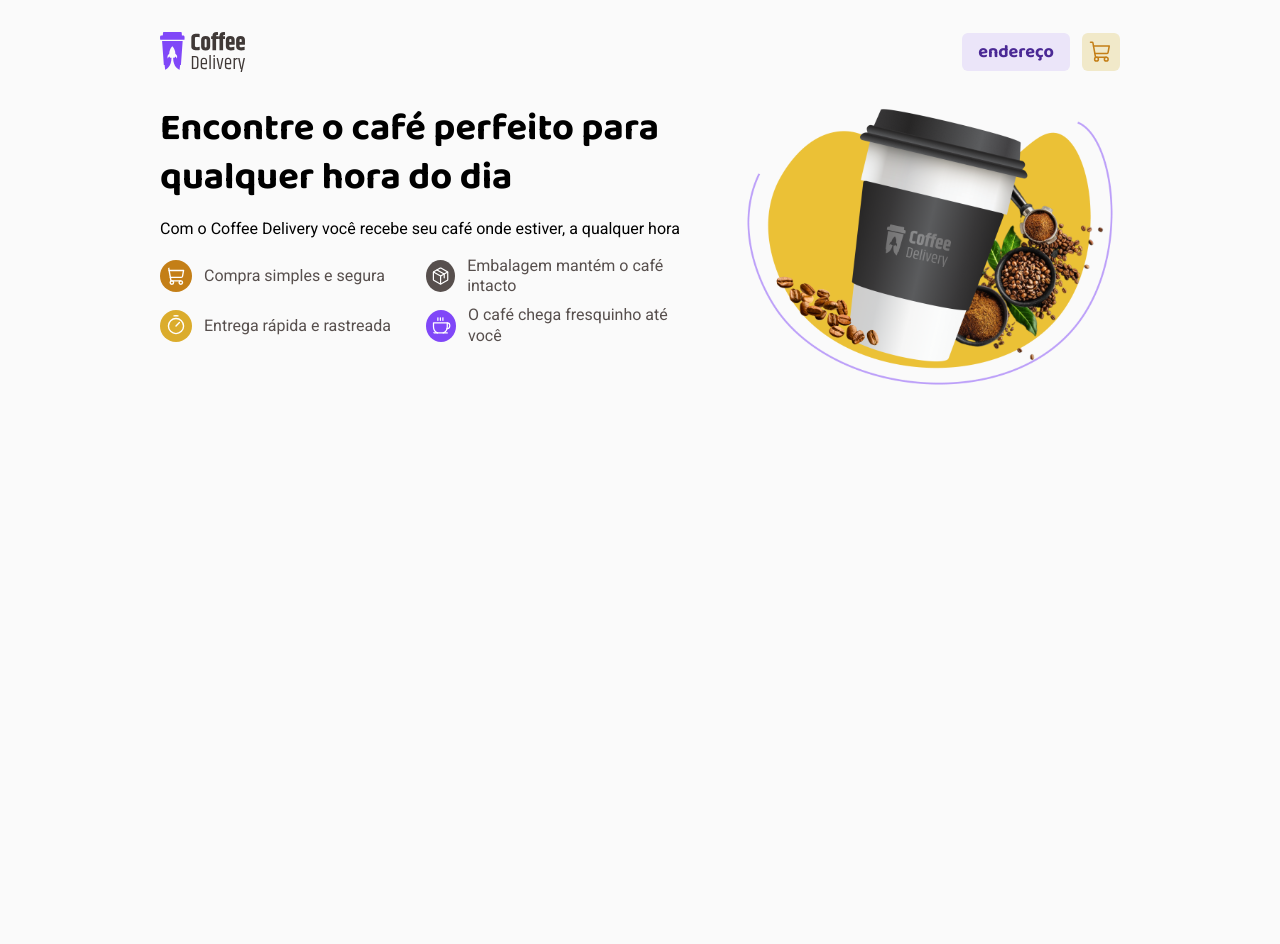
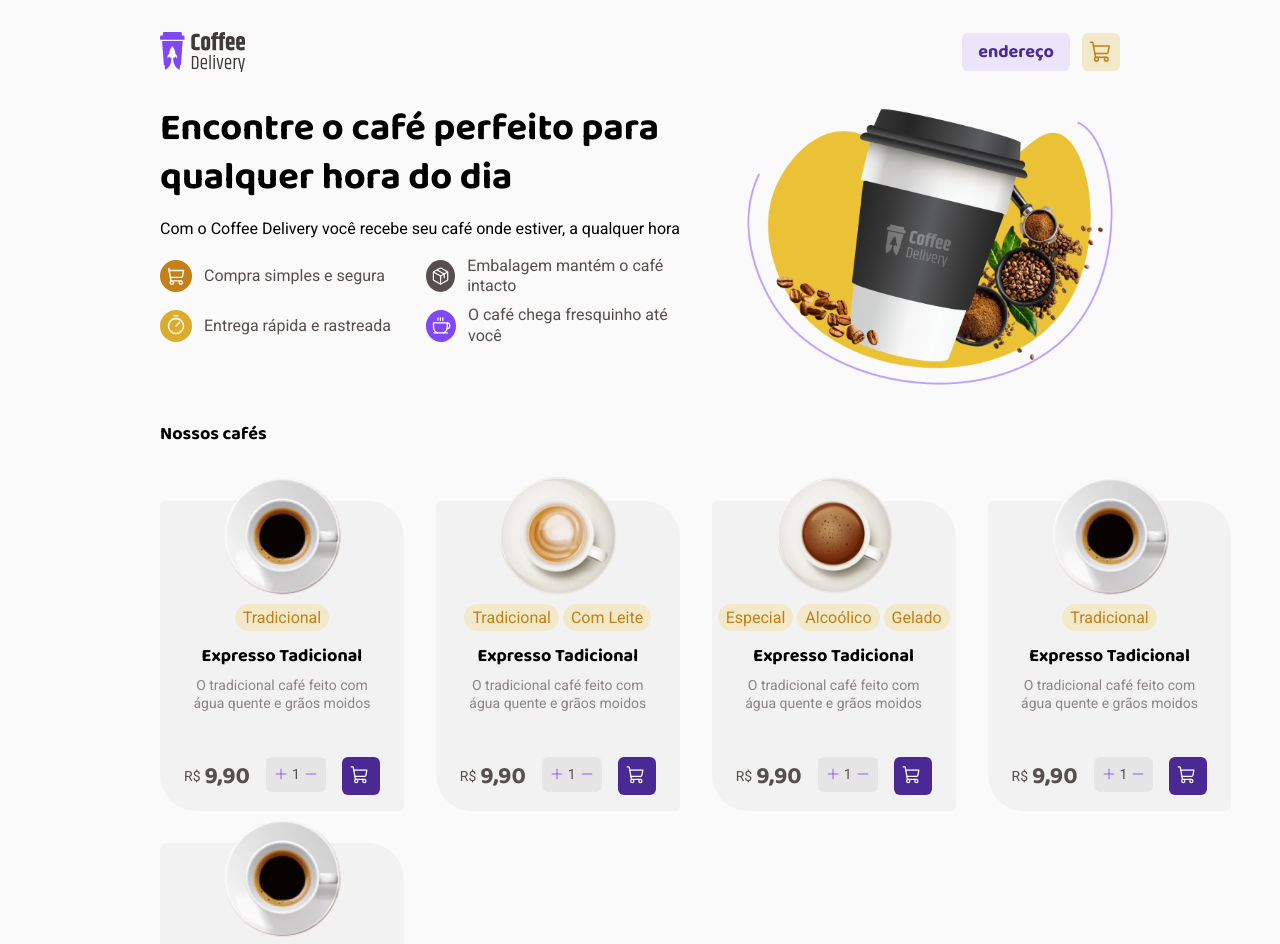
Before and after one commit to LSantoni/desafio-Coffee-Delivery, a React (Vite) app: page / in a window 1280 px wide. Shown: the top 944 px of the page. Before the commit the page ends 800 px from the top, so only its background shows below. Built offline with nearby package versions, Linux system fonts and the light colour scheme.

Commit message:
Finalizar layout home

```diff
--- a/src/pages/Home/index.tsx
+++ b/src/pages/Home/index.tsx
@@ -1,7 +1,11 @@
-import { CoffeeContainer, CoffeeDescription, HomeContainer, HomeHeader } from "./styles";
+import { CoffeeContainer, CoffeeDescription, CoffeeList, CoffeeListContainer, CoffeeValueContainer, HomeContainer, HomeHeader } from "./styles";
 
 import coffeeLogo from '../../assets/icons/home.svg';
-import { ShoppingCart, Timer, Coffee, Package } from "phosphor-react";
+import { ShoppingCart, Timer, Coffee, Package, Plus, Minus } from "phosphor-react";
+
+import cafe from '../../assets/coffees/traditional.svg';
+import coffee from '../../assets/coffees/latte.svg';
+import cubano from '../../assets/coffees/cubano.svg'
 
 export function Home() {
   return (
@@ -39,6 +43,141 @@ export function Home() {
         </div>
         <img src={coffeeLogo} alt="" />
       </HomeHeader>
+      <CoffeeListContainer>
+        <header>
+          Nossos cafés
+        </header>
+        <div id="list">
+          <CoffeeList>
+            <img src={cafe} alt="" />
+            <div>
+              <span id="features">Tradicional</span>
+            </div>
+            <header>
+              Expresso Tadicional
+            </header>
+            <p>O tradicional café feito com água quente e grãos moidos</p>
+            <CoffeeValueContainer>
+              <span>R$ <h2>9,90</h2></span>
+              <div>
+                <button>
+                  <Plus size={14} />
+                </button>
+                <span>1</span>
+                <button>
+                  <Minus size={14} />
+                </button>
+              </div>
+              <a href="">
+                <ShoppingCart size={20} />
+              </a>
+            </CoffeeValueContainer>
+          </CoffeeList>
+          <CoffeeList>
+            <img src={coffee} alt="" />
+            <div>
+              <span id="features">Tradicional</span>
+              <span id="features">Com Leite</span>
+            </div>
+            <header>
+              Expresso Tadicional
+            </header>
+            <p>O tradicional café feito com água quente e grãos moidos</p>
+            <CoffeeValueContainer>
+              <span>R$ <h2>9,90</h2></span>
+              <div>
+                <button>
+                  <Plus size={14} />
+                </button>
+                <span>1</span>
+                <button>
+                  <Minus size={14} />
+                </button>
+              </div>
+              <a href="">
+                <ShoppingCart size={20} />
+              </a>
+            </CoffeeValueContainer>
+          </CoffeeList>
+          <CoffeeList>
+            <img src={cubano} alt="" />
+            <div>
+              <span id="features">Especial</span>
+              <span id="features">Alcoólico</span>
+              <span id="features">Gelado</span>
+            </div>
+            <header>
+              Expresso Tadicional
+            </header>
+            <p>O tradicional café feito com água quente e grãos moidos</p>
+            <CoffeeValueContainer>
+              <span>R$ <h2>9,90</h2></span>
+              <div>
+                <button>
+                  <Plus size={14} />
+                </button>
+                <span>1</span>
+                <button>
+                  <Minus size={14} />
+                </button>
+              </div>
+              <a href="">
+                <ShoppingCart size={20} />
+              </a>
+            </CoffeeValueContainer>
+          </CoffeeList>
+          <CoffeeList>
+            <img src={cafe} alt="" />
+            <div>
+              <span id="features">Tradicional</span>
+            </div>
+            <header>
+              Expresso Tadicional
+            </header>
+            <p>O tradicional café feito com água quente e grãos moidos</p>
+            <CoffeeValueContainer>
+              <span>R$ <h2>9,90</h2></span>
+              <div>
+                <button>
+                  <Plus size={14} />
+                </button>
+                <span>1</span>
+                <button>
+                  <Minus size={14} />
+                </button>
+              </div>
+              <a href="">
+                <ShoppingCart size={20} />
+              </a>
+            </CoffeeValueContainer>
+          </CoffeeList>
+          <CoffeeList>
+            <img src={cafe} alt="" />
+            <div>
+              <span id="features">Tradicional</span>
+            </div>
+            <header>
+              Expresso Tadicional
+            </header>
+            <p>O tradicional café feito com água quente e grãos moidos</p>
+            <CoffeeValueContainer>
+              <span>R$ <h2>9,90</h2></span>
+              <div>
+                <button>
+                  <Plus size={14} />
+                </button>
+                <span>1</span>
+                <button>
+                  <Minus size={14} />
+                </button>
+              </div>
+              <a href="">
+                <ShoppingCart size={20} />
+              </a>
+            </CoffeeValueContainer>
+          </CoffeeList>
+        </div>
+      </CoffeeListContainer>
     </HomeContainer>
   )
 }
--- a/src/pages/Home/styles.ts
+++ b/src/pages/Home/styles.ts
@@ -77,3 +77,113 @@ export const CoffeeDescription = styled.div<HomeHeaderProps>`
     color: ${props => props.theme.white};
   }
 `
+
+export const CoffeeListContainer = styled.div`
+  header {
+    margin: 2rem 0 3.375rem 0;
+  }
+
+  #list {
+    display: grid;
+    grid-template-columns: repeat(4, 1fr);
+    gap: 2rem;
+  }
+`
+
+export const CoffeeList = styled.div`
+  background: ${props => props.theme["base-card"]};
+
+  max-width: 16rem;
+  max-height: 19.375rem;
+
+  border-radius: 6px 36px;
+
+  display: flex;
+  flex-direction: column;
+  align-items: center;
+
+  img {
+    margin-top: -25px;
+    width: 7.5rem;
+    height: 7.5rem;
+  }
+
+  div {
+    margin: 0.75rem 0 1rem 0;
+    gap: 0.25rem;
+
+    #features {
+      background: ${props => props.theme["yellow-light"]};
+      color: ${props => props.theme["yellow-dark"]};
+      padding: 0.25rem 0.5rem;
+      border-radius: 100px;
+
+      & + span {
+        margin-left: 0.25rem;
+      }
+    }
+  }
+
+  header {
+    margin: 0 0 0.5rem;
+  }
+
+  p {
+    font-size: 0.875rem;
+    color: ${props => props.theme["base-label"]};
+    text-align: center;
+    margin: 0 1.25rem;
+  }
+`
+
+export const CoffeeValueContainer = styled.section`
+  display: flex;
+  margin: 2.0625rem 1.5rem 1.25rem;
+  gap: 1rem;
+
+  span {
+    font-size: 0.875rem;
+    display: flex;
+    align-items: center;
+    gap: 0.25rem;
+    color: ${props => props.theme["base-text"]};
+
+    h2 {
+      font-size: 1.5rem;
+      font-family: 'Baloo 2', serif;
+    }
+  }
+
+  div {
+    display: flex;
+    flex-direction: row;
+    justify-content: center;
+    align-items: center;
+    padding: 0.5rem;
+    gap: 0.25rem;
+    border-radius: 6px;
+
+    background: ${props => props.theme["base-button"]};
+
+    button {
+      border: none;
+      color: ${props => props.theme["purple"]};
+      background: transparent;
+      display: flex;
+    }
+  }
+
+  a {
+      color: ${props => props.theme.white};
+      background: ${props => props.theme["purple-dark"]};
+      border-radius: 6px;
+      padding: 0.5rem;
+      width: 2.375rem;
+      height: 2.375rem;
+      align-self: center;
+
+      :hover {
+        background: ${props => props.theme["purple"]};
+      }
+  }
+`
```
